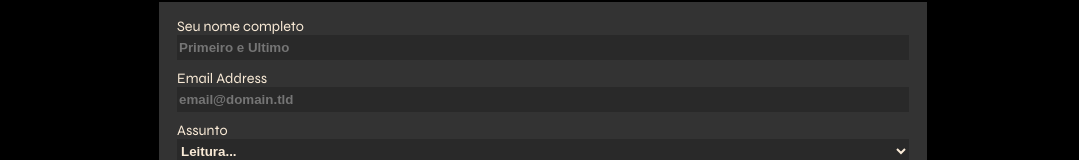
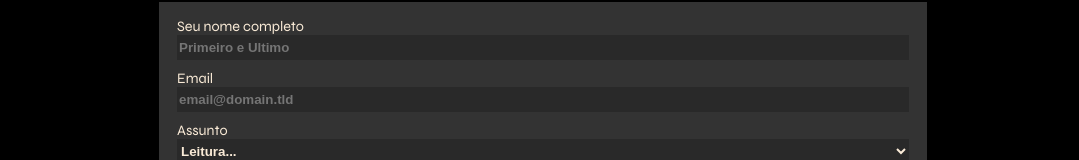
Before and after one commit to hiagoptk/web, a Next.js app: page /tarot in a window 1280 px wide. Shown: the part 340-500 px from the top of the page, without its empty margins (97-1176 px from the left). Built offline with nearby package versions, Linux system fonts and the light colour scheme; a web font is replaced by a local one.

Commit message:
atualizando

```diff
--- a/components/HeaderPages/HeaderPage.js
+++ b/components/HeaderPages/HeaderPage.js
@@ -30,7 +30,7 @@ const HeaderPage = () => {
                 <button id="menuBtn" className="show" onClick={openNav}><FaBars/></button>
             </nav>
             <div id="sideMenu" className="asideMenu">
-                <a href="javascript:void(0)" class="closebtn" onClick={closeNav}>&times;</a>
+                <a href="" class="closebtn" onClick={closeNav}>&times;</a>
                 <p className="itemMenu"><Link href="/" > Home  </Link> <FaHome /></p>
                 <p className="itemMenu"><Link href="/tarot" > Tarot  </Link><CgCardSpades/></p>
                 <p className="itemMenu"><Link href="/" className="itemMenu">Artes </Link> <FaPaintBrush /> </p>
--- a/pages/tarot/index.js
+++ b/pages/tarot/index.js
@@ -19,9 +19,9 @@ const Tarot = () => {
                 <form id="fs-frm" name="department-contact-form" accept-charset="utf-8" className={styles.form} action="https://formspree.io/f/mayagnrd" method="post">
                     <fieldset id="fs-frm-inputs">
                         <label for="full-name">Seu nome completo</label>
-                        <input type="text" name="name" id="full-name" placeholder="Primeiro e Ultimo" required=""/>
+                        <input type="text" name="name" class="ola" id="full-name" placeholder="Primeiro e Ultimo" required=""/>
                         <br/>
-                        <label for="email-address">Email Address</label><br/>
+                        <label for="email-address">Email</label><br/>
                         <input type="email" name="_replyto" id="email-address" placeholder="email@domain.tld" required=""/>
                         <br/>
                         <label for="department">Assunto</label><br/>
```
